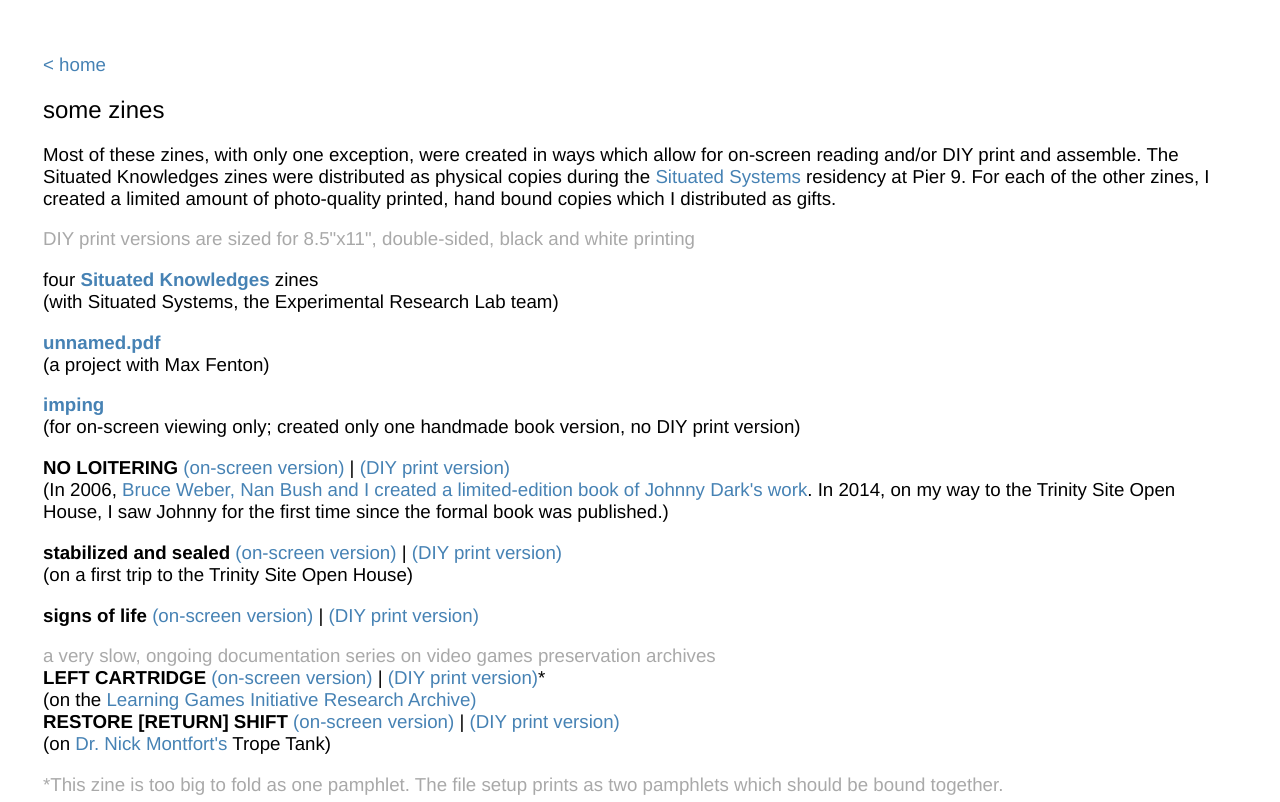
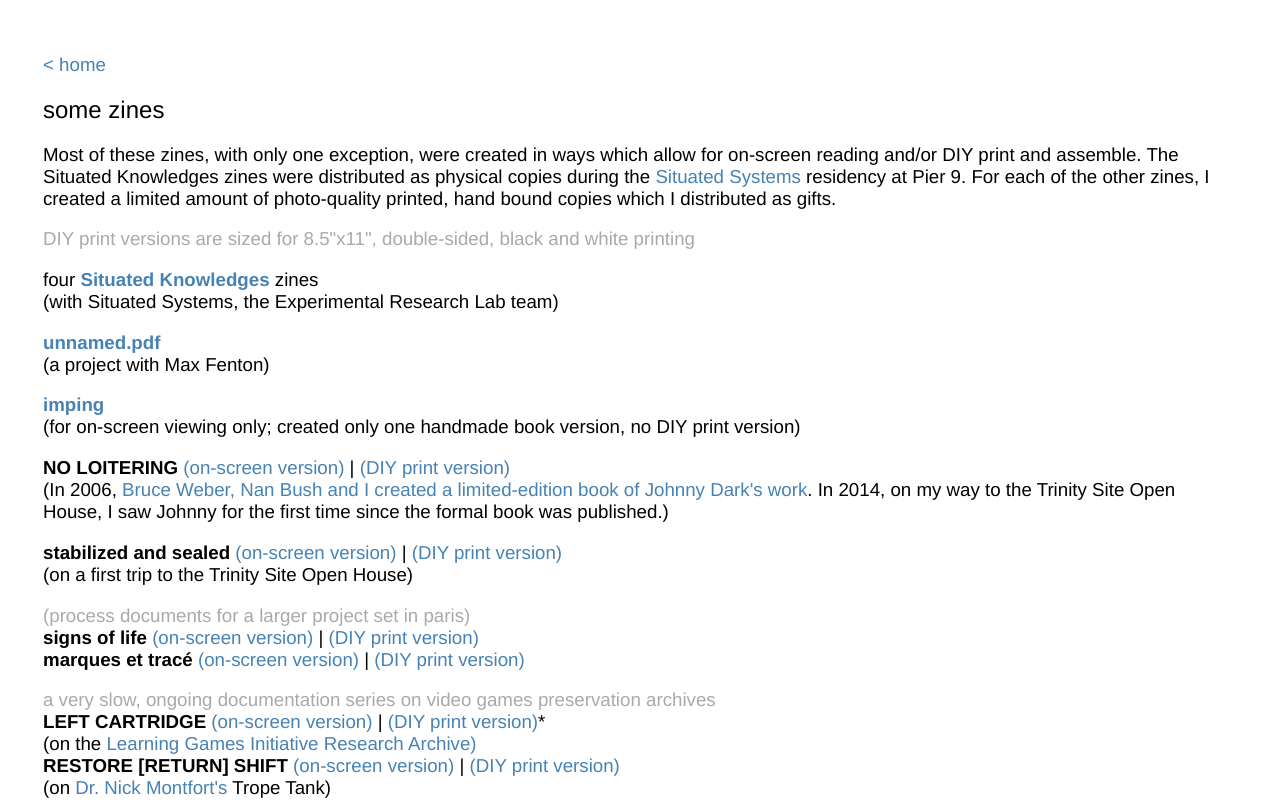
Before and after one commit to tinkerkid/spoolfive, a plain HTML site: page zines.html in a window 1280 px wide. Shown: the top 802 px of the page. Drawn offline with Linux system fonts and the light colour scheme; a web font is replaced by a local one.

Commit message:
Add files via upload

```diff
--- a/zines.html
+++ b/zines.html
@@ -35,7 +35,10 @@
 <h3><span class="title">stabilized and sealed</span> <a href="https://www.dropbox.com/s/pda343i7vs1de5f/swZine_Trinity_Screen.pdf?dl=0">(on-screen version)</a> | <a href="https://www.dropbox.com/s/xu0n2l7wm7brpuh/swZine_Trinity_DIYprint.pdf?dl=0">(DIY print version)</a><br>
 (on a first trip to the Trinity Site Open House)</h3>
 
-<h3><span class="title">signs of life</span> <a href="https://www.dropbox.com/s/23n4jjonvw0fxph/swZine_SignsOfLife_screen.pdf?dl=0">(on-screen version)</a> | <a href="https://www.dropbox.com/s/gamrju0h83gprib/swZine_SignsOfLife_DIYprint.pdf?dl=0">(DIY print version)</a><br>
+<h3><span style="color: darkgray">(process documents for a larger project set in paris)</span><br>
+<span class="title">signs of life</span> <a href="https://www.dropbox.com/s/23n4jjonvw0fxph/swZine_SignsOfLife_screen.pdf?dl=0">(on-screen version)</a> | <a href="https://www.dropbox.com/s/gamrju0h83gprib/swZine_SignsOfLife_DIYprint.pdf?dl=0">(DIY print version)</a><br>
+<span class="title">marques et trac&eacute; </span> <a href="https://www.dropbox.com/s/ej8m7a2z7sg9yhy/SWzine_MarquesEtTrace_screen.pdf?dl=0">(on-screen version)</a> | <a href="https://www.dropbox.com/s/zz3uc662555iwav/SWzine_MarquesEtTrace_DIYprint.pdf?dl=0">(DIY print version)</a>
+
 
 <h3><span style="color: darkgray">a very slow, ongoing documentation series on video games preservation archives</span><br>
 <span class="title">LEFT CARTRIDGE</span> <a href="https://www.dropbox.com/s/szs7qjefhflydcx/swZine_LGI_LeftCartridge_screen.pdf?dl=0">(on-screen version)</a> | <a href="https://www.dropbox.com/s/9waepfgqfxk4nj7/swZine_LGI_LeftCartridge_DIYprint.pdf?dl=0">(DIY print version)</a>*<br>
@@ -53,3 +56,5 @@
 
 </body>
 </html>
+
+&eacute;
```
